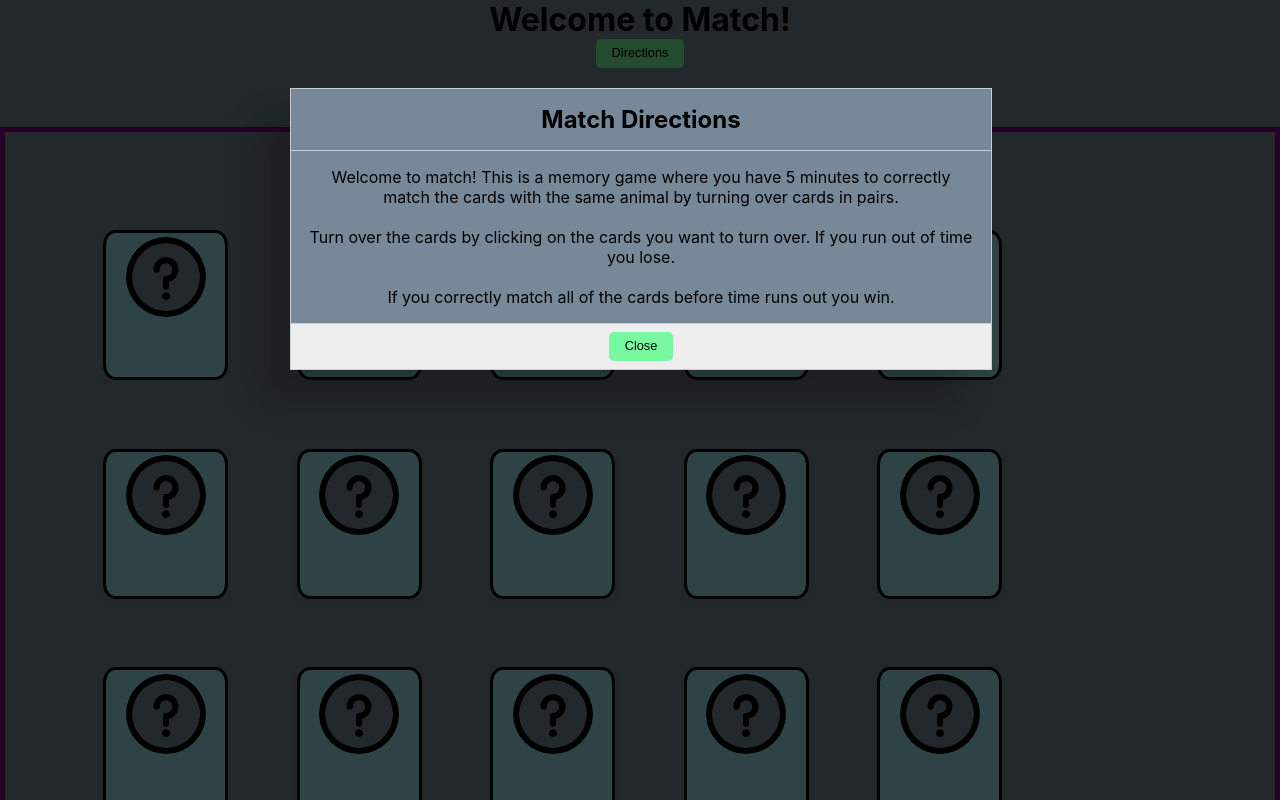
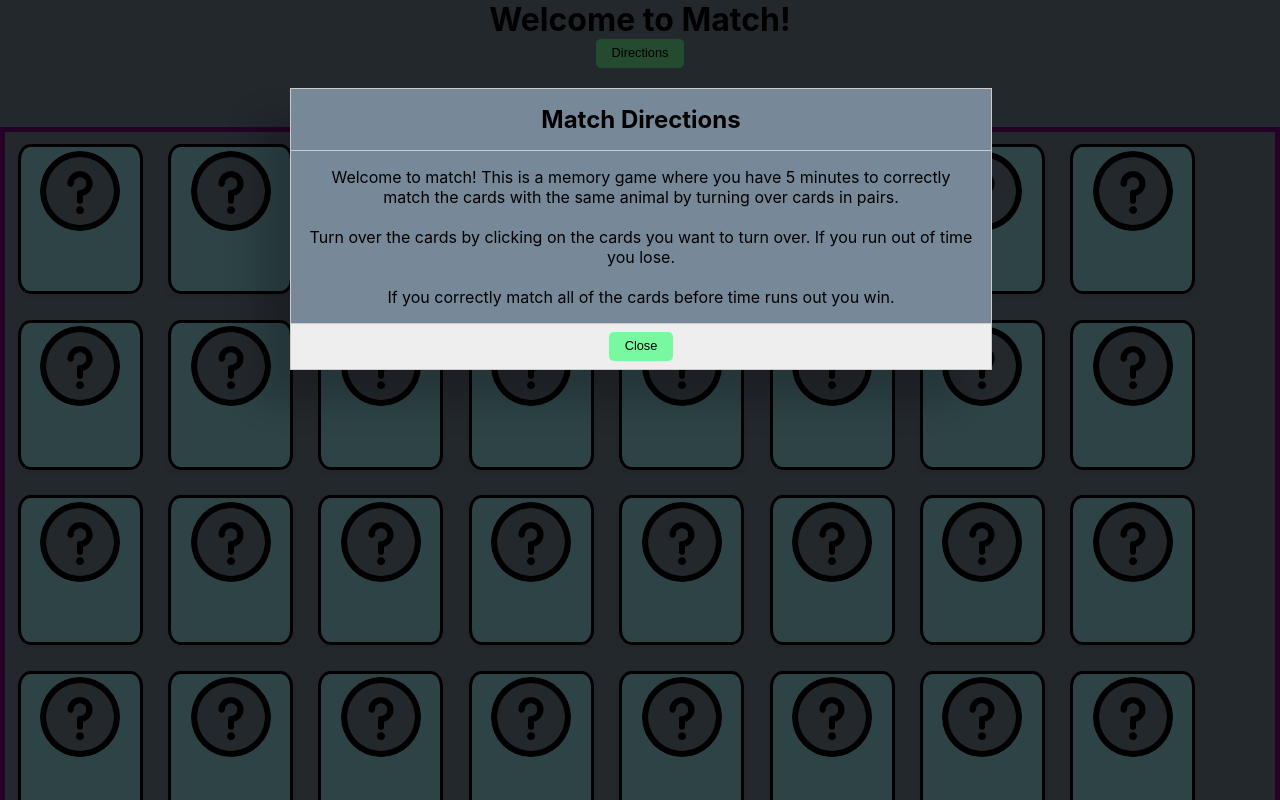
Before and after one commit to TheEugeniaKim/match, a React (Create React App) app in the folder match/: page / in a window 1280 px wide. Shown: the top 800 px of the page. Built offline with nearby package versions, Linux system fonts and the light colour scheme; data requests are answered from the project's data file; grey boxes are pictures that could not be loaded.

Commit message:
changed card margin and padding

```diff
--- a/match/src/App.css
+++ b/match/src/App.css
@@ -9,10 +9,9 @@
 .board {
   display: flex;
   flex-wrap: wrap;
-
   border: 5px solid purple;
   height: 100%;
-  padding: 4rem;
+  padding: 0rem;
   z-index: 0;
 }
 
@@ -21,7 +20,7 @@
   position: relative;
   height: 150px;
   width: 125px;
-  margin: 3%;
+  margin: 1%;
   box-sizing: border-box;
   box-shadow: 0 2px 5px rgba(0,0,0,0.1);
   transition: transform 0.8s cubic-bezier(0.175, 0.885, 0.32, 1.275);
```
